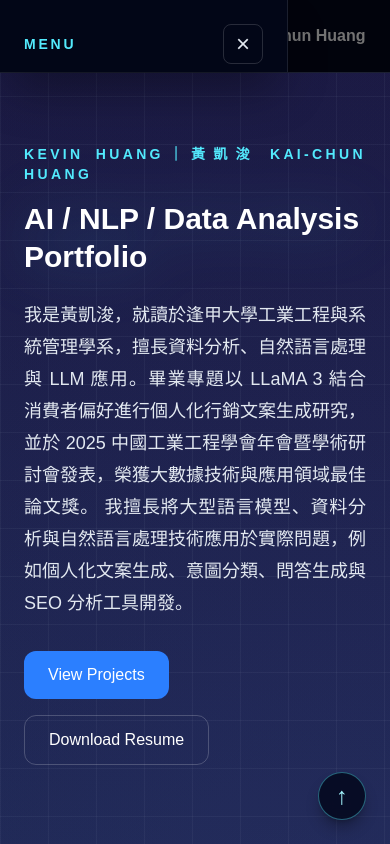
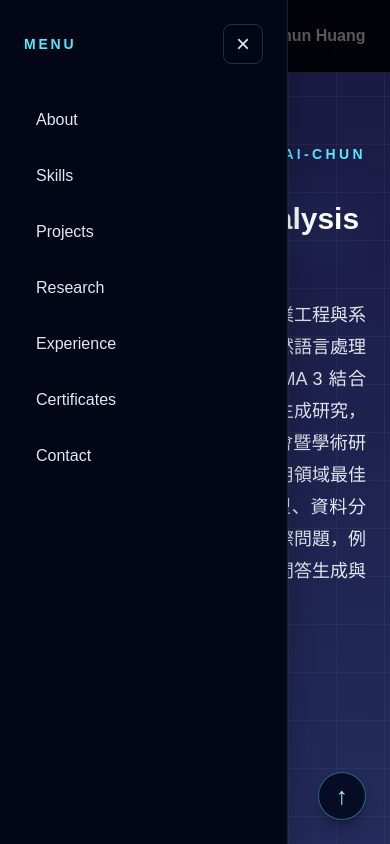
Before and after one commit to brian-kai/my-portfolio, a Next.js app: page / in a window 390 px wide. Both pictures are taken after a click on the button "Open navigation menu". Shown: the top 844 px of the page. Built offline with nearby package versions, Linux system fonts and the light colour scheme.

Commit message:
update portfolio

```diff
--- a/app/mobile-menu.tsx
+++ b/app/mobile-menu.tsx
@@ -27,21 +27,18 @@
       </button>
 
       {isOpen ? (
+        <div className="fixed inset-0 z-[70] md:hidden">
           <button
             type="button"
             aria-label="Close navigation menu"
-          className="fixed inset-0 z-[60] bg-black/55 md:hidden"
+            className="absolute inset-0 bg-black/65"
             onClick={() => setIsOpen(false)}
           />
-      ) : null}
 
           <aside
-        className={`fixed inset-y-0 left-0 z-[70] w-72 max-w-[82vw] overflow-hidden border-r border-white/10 bg-[#020617] shadow-2xl shadow-black/40 transition-transform duration-300 md:hidden ${
-          isOpen ? "translate-x-0" : "-translate-x-full"
-        }`}
+            className="absolute left-0 top-0 w-72 max-w-[82vw] overflow-y-auto border-r border-white/10 bg-[#020617] p-6 shadow-2xl shadow-black/40"
+            style={{ height: "100dvh", minHeight: "100vh" }}
           >
-        <div className="absolute inset-0 bg-[#020617]" />
-        <div className="relative p-6">
             <div className="flex items-center justify-between gap-4">
               <p className="text-sm font-semibold uppercase tracking-[0.2em] text-cyan-300">
                 Menu
@@ -68,8 +65,9 @@
                 </a>
               ))}
             </nav>
+          </aside>
         </div>
-      </aside>
+      ) : null}
     </>
   );
 }
```
Lines whose indentation alone changed are shown as unchanged.
